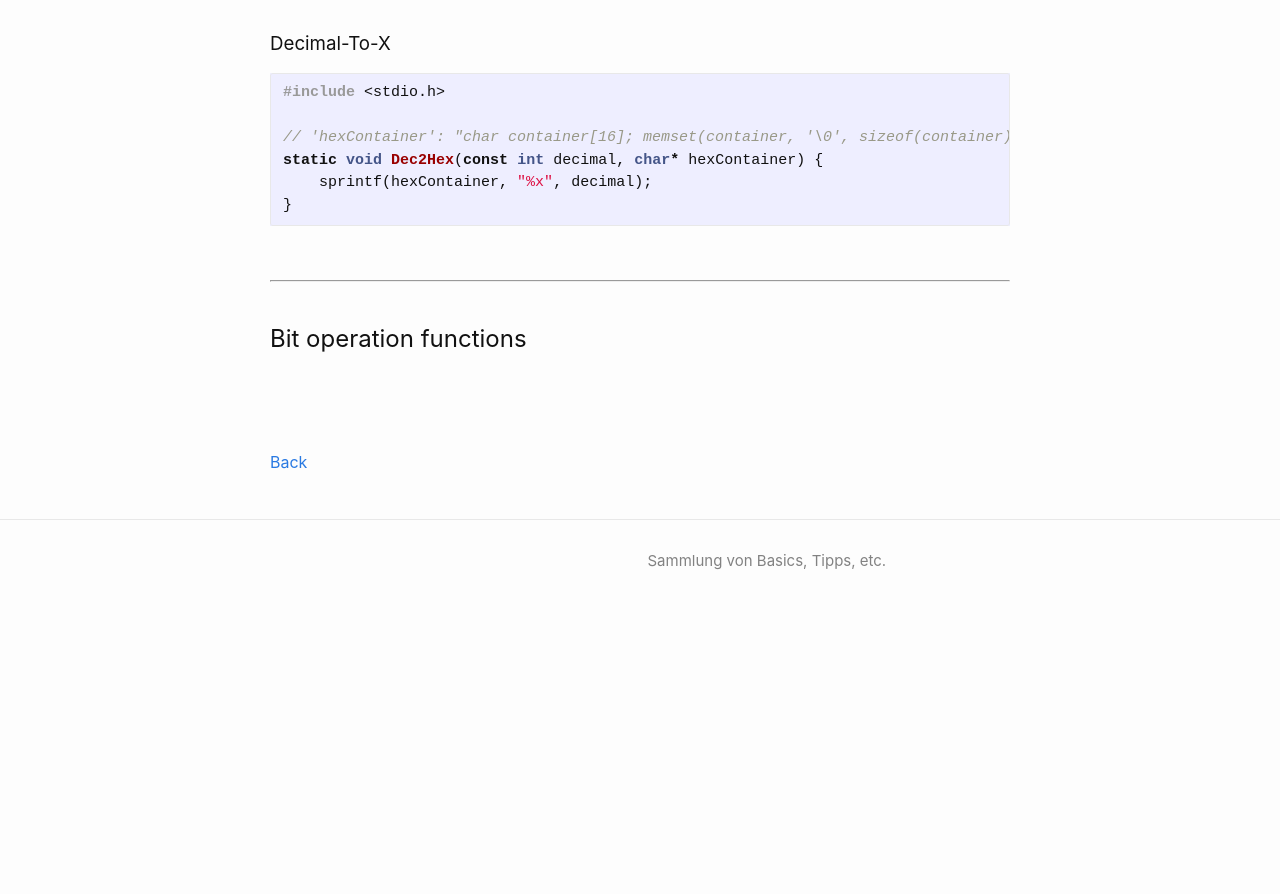
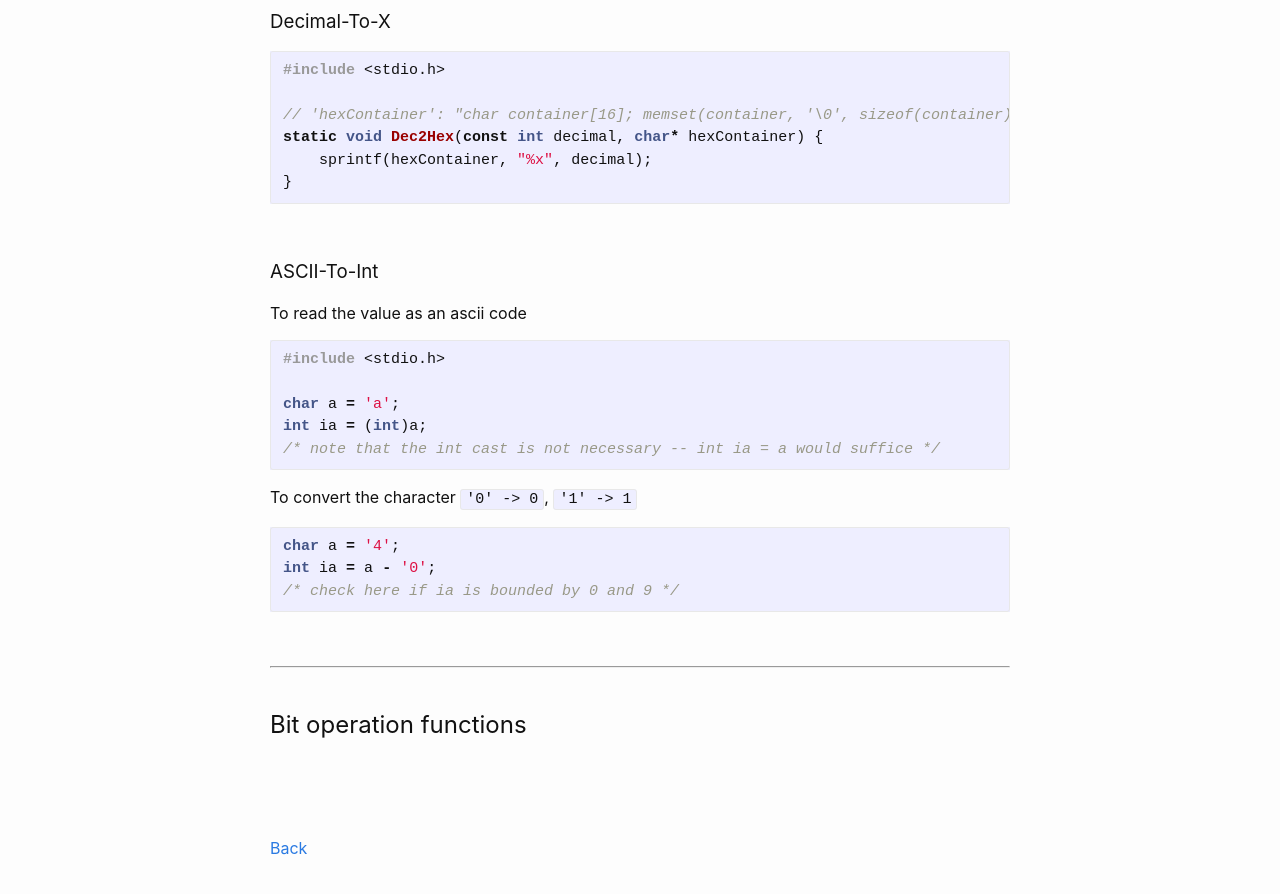
Before and after one commit to Hautaklyttn/progDocs, a Jekyll site: the page built from docs/articles/c_funcCollect.md, in a window 1280 px wide and 900 px high, scrolled down 1356 px. Shown: the top 894 px of the window. Built offline with Jekyll 4.4.1, drawn with Linux system fonts in a browser that asks for light colours; before the commit the page ends 1989 px from its top, so only the background shows below that; some of the changed text lies outside the part shown.

Commit message:
C update

````diff
--- a/docs/articles/c_funcCollect.md
+++ b/docs/articles/c_funcCollect.md
@@ -8,7 +8,7 @@ layout: default
 
 &nbsp;
 
-# C Function Collection
+# Function Collection C
 ---
 
 &nbsp;
@@ -82,6 +81,26 @@ static void Dec2Hex(const int decimal, char* hexContainer) {
 
 &nbsp;
 
+### ASCII-To-Int
+
+To read the value as an ascii code
+```c
+#include <stdio.h>
+
+char a = 'a';
+int ia = (int)a;
+/* note that the int cast is not necessary -- int ia = a would suffice */
+```
+To convert the character `'0' -> 0`, `'1' -> 1`
+```c
+char a = '4';
+int ia = a - '0';
+/* check here if ia is bounded by 0 and 9 */
+```
+
+&nbsp;
+
+
 ---
 
 &nbsp;
````
Also changed, not shown: other parts of docs/articles/c_funcCollect.md (+6 -7 lines), docs/articles/c_cpp.md (+3 -1 lines), docs/articles/cpp_funcCollect.md (+1 -1 lines).
